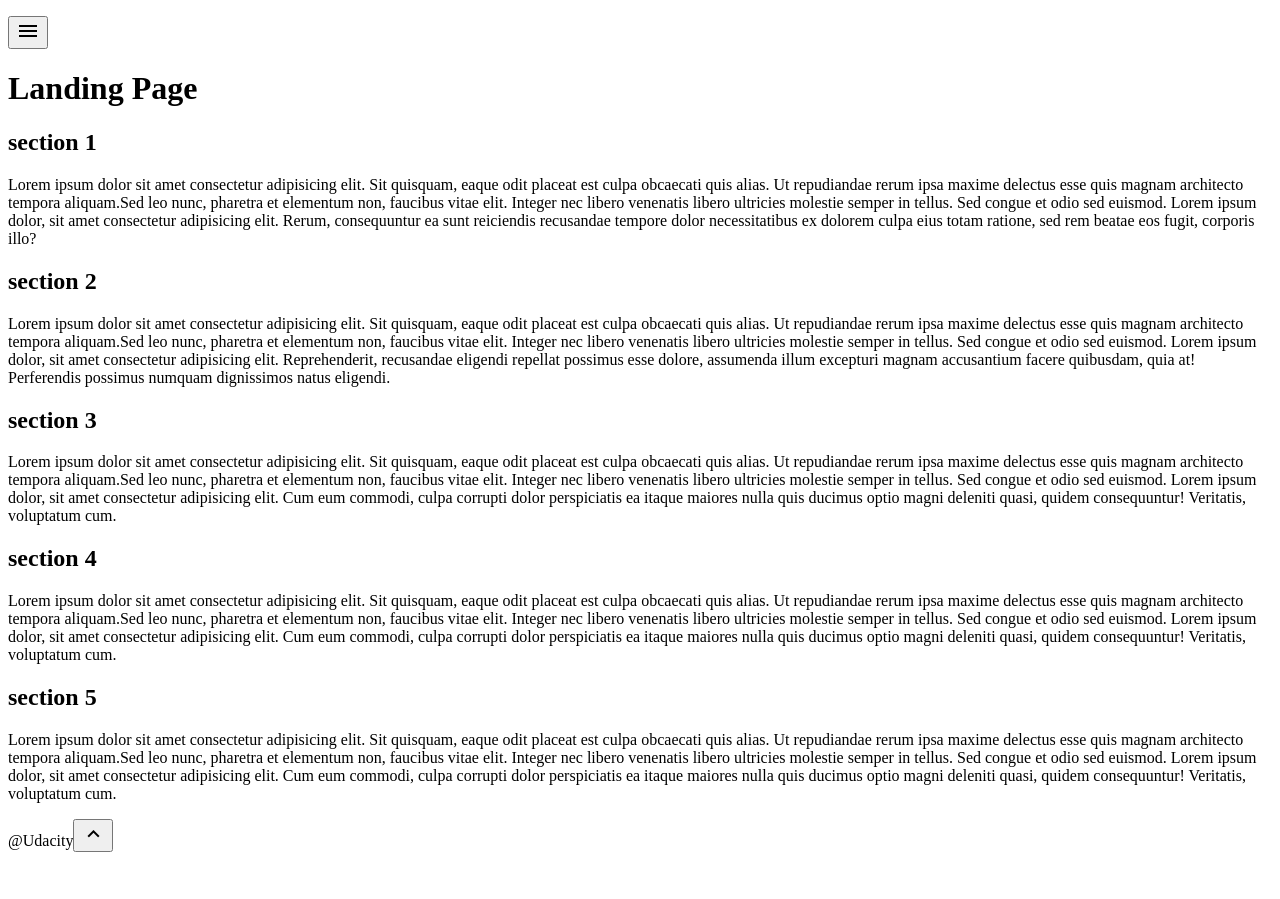
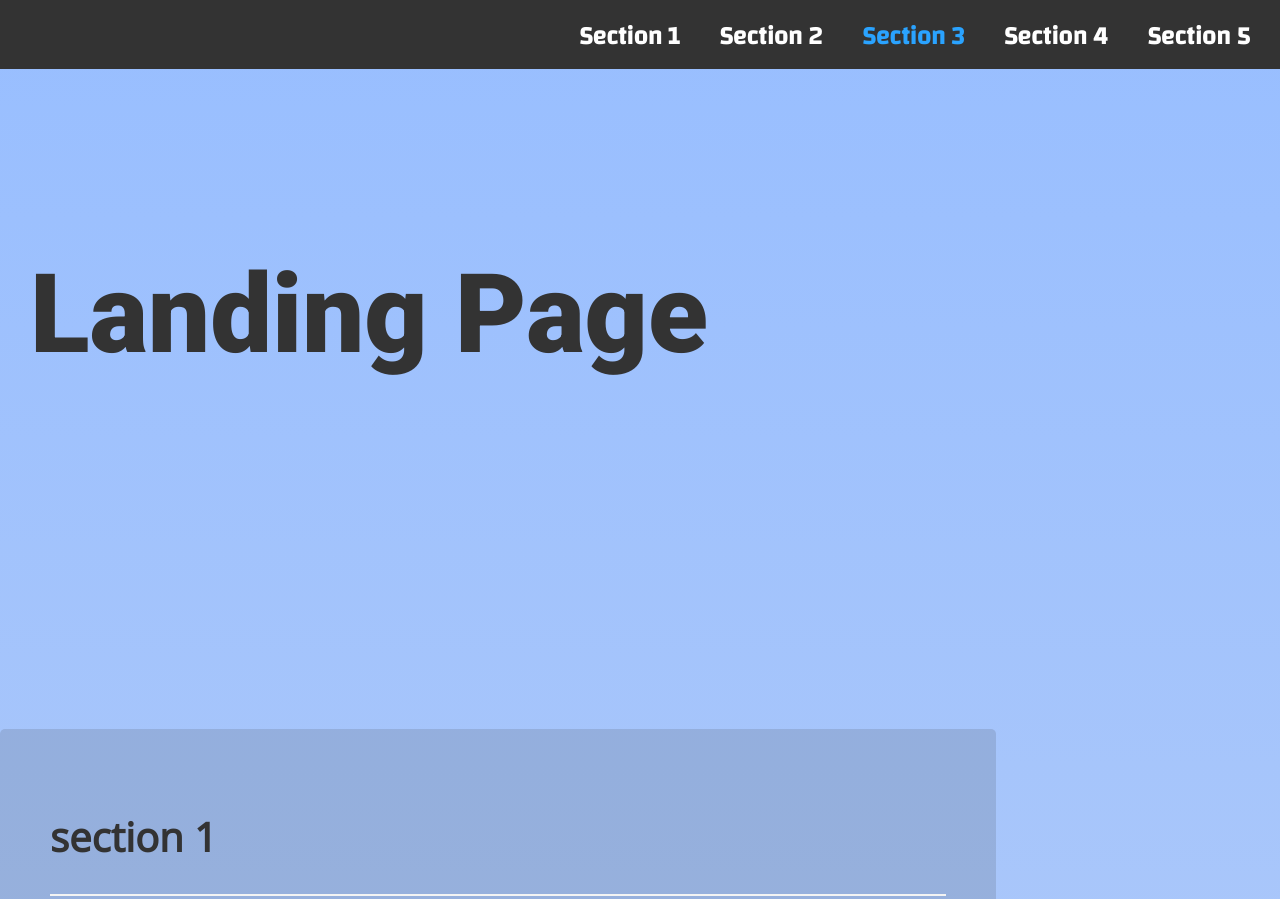
Before and after one commit to Hossamb1/Responsive-Landing-Page, a plain HTML site: page index.html in a window 1280 px wide. Shown: the top 899 px of the page. Before the commit the page ends 860 px from the top, so only its background shows below. Drawn offline with nearby package versions, Linux system fonts and the light colour scheme.

Commit message:
Project files

```diff
--- a/css/nain.css
+++ b/css/main.css
@@ -60,7 +60,7 @@ header {
 }
 .navbar_list button:hover,
 .running {
-  color: #afafaf !important;
+  color: #2aa3ff !important;
   background-color: #434343;
   border-color: white;
 }
--- a/index.html
+++ b/index.html
@@ -18,7 +18,7 @@
       href="https://fonts.googleapis.com/css2?family=Material+Symbols+Outlined:opsz,wght,FILL,GRAD@20..48,100..700,0..1,-50..200"
     />
     <!-- CSS File -->
-    <link rel="stylesheet" href="../Udacity/css/styles.css" />
+    <link rel="stylesheet" href="../Responsive-Landing-Page/css/main.css" />
   </head>
   <body>
     <!-- Header -->
@@ -124,6 +124,6 @@
       </button>
     </footer>
     <!-- Script -->
-    <script src="../Udacity/js/app.js"></script>
+    <script src="../Responsive-Landing-Page/js/app.js"></script>
   </body>
 </html>
```
Also changed, not shown: 1 other file.
